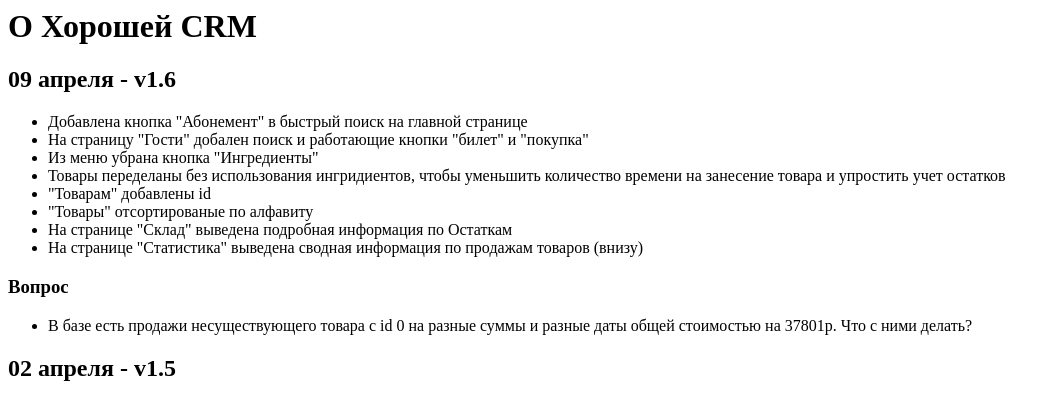
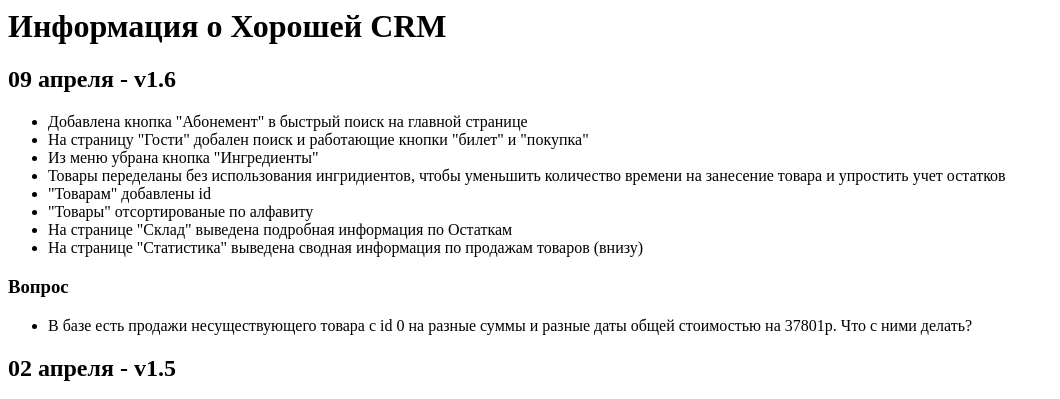
Before and after one commit to Studiobaraban/crm.goodrepublic.ru, a PHP site: page /about.php in a window 1280 px wide. Shown: the top 399 px of the page, without its empty margins (0-1060 px from the left). Run offline with PHP 8.4, Linux system fonts and the light colour scheme.

Commit message:
подключаюсь

```diff
--- a/public_html/views/site/about.php
+++ b/public_html/views/site/about.php
@@ -1,6 +1,6 @@
 <?php use yii\helpers\Html; ?>
 
-<h1>О Хорошей CRM</h1>
+<h1>Информация о Хорошей CRM</h1>
 
 
 <h2>09 апреля - v1.6</h2>
```
